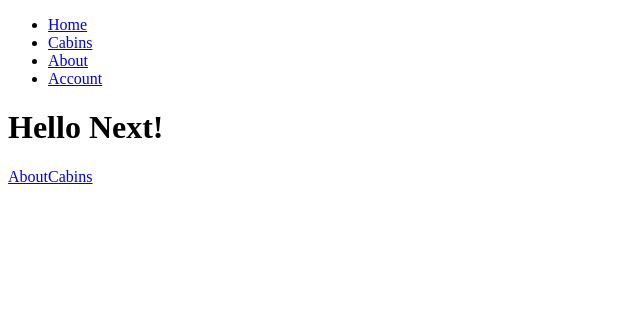
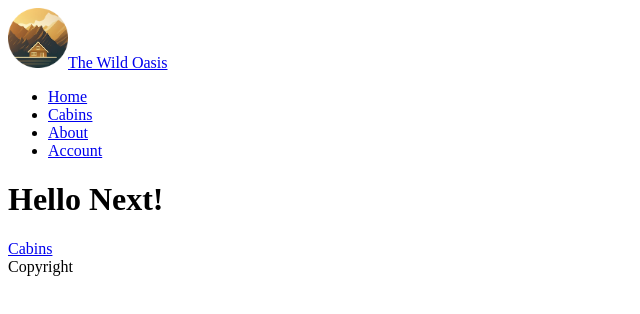
Before and after one commit to janak0ff/the-wild-oasis-web, a Next.js app: page / in a window 1280 px wide. Shown: the top 314 px of the page, without its empty margins (0-640 px from the left). Built offline with nearby package versions, Linux system fonts and the light colour scheme.

Commit message:
Creating a Layout

```diff
--- a/app/cabins/page.js
+++ b/app/cabins/page.js
@@ -1,9 +1,6 @@
-import Navigation from "../components/Navigation";
-
 export default function Page() {
   return (
     <div>
-      <Navigation />
       <h1>Cabins</h1>
       <p>Cabins page</p>
     </div>
--- /dev/null
+++ b/app/components/Logo.js
@@ -0,0 +1,12 @@
+function Logo() {
+  return (
+    <a href="/" className="flex items-center gap-4 z-10">
+      <img src="/logo.png" height="60" width="60" alt="The Wild Oasis logo" />
+      <span className="text-xl font-semibold text-primary-100">
+        The Wild Oasis
+      </span>
+    </a>
+  );
+}
+
+export default Logo;
--- a/app/layout.js
+++ b/app/layout.js
@@ -1,12 +1,22 @@
+import Logo from "./components/Logo";
+import Navigation from "./components/Navigation";
+
 export const metadata = {
-  title: 'Next.js',
-  description: 'Generated by Next.js',
-}
+  title: "The wild oasis",
+  description: "visit world's best cabins",
+};
 
 export default function RootLayout({ children }) {
   return (
     <html lang="en">
-      <body>{children}</body>
+      <body>
+        <header>
+          <Logo />
+          <Navigation />
+        </header>
+        <main>{children} </main>
+        <footer>Copyright</footer>
+      </body>
     </html>
-  )
+  );
 }
--- a/app/page.js
+++ b/app/page.js
@@ -4,9 +4,7 @@
 export default function Page() {
   return (
     <div>
-      <Navigation />
       <h1>Hello Next!</h1>
-      <Link href={"/about"}>About</Link>
       <Link href="/cabins">Cabins</Link>
     </div>
   );
```
Also changed, not shown: public/logo.png (added).
